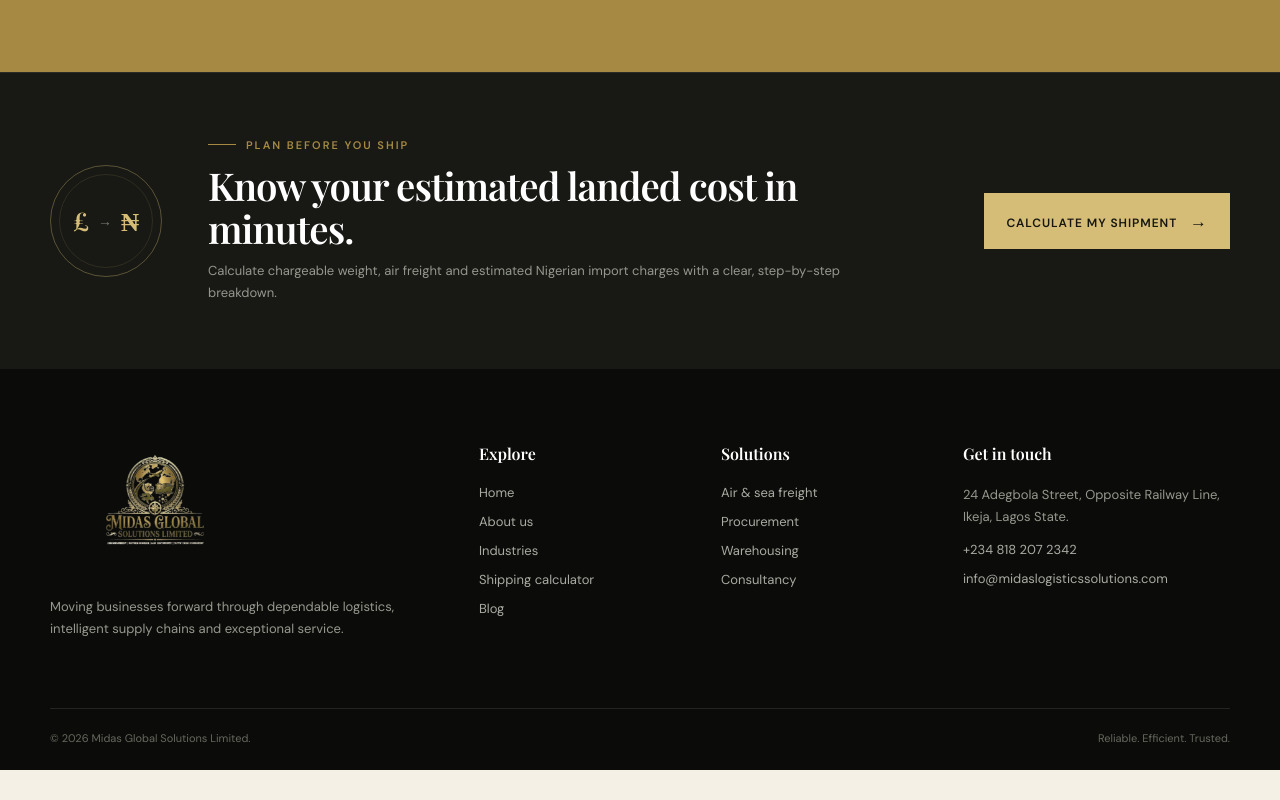
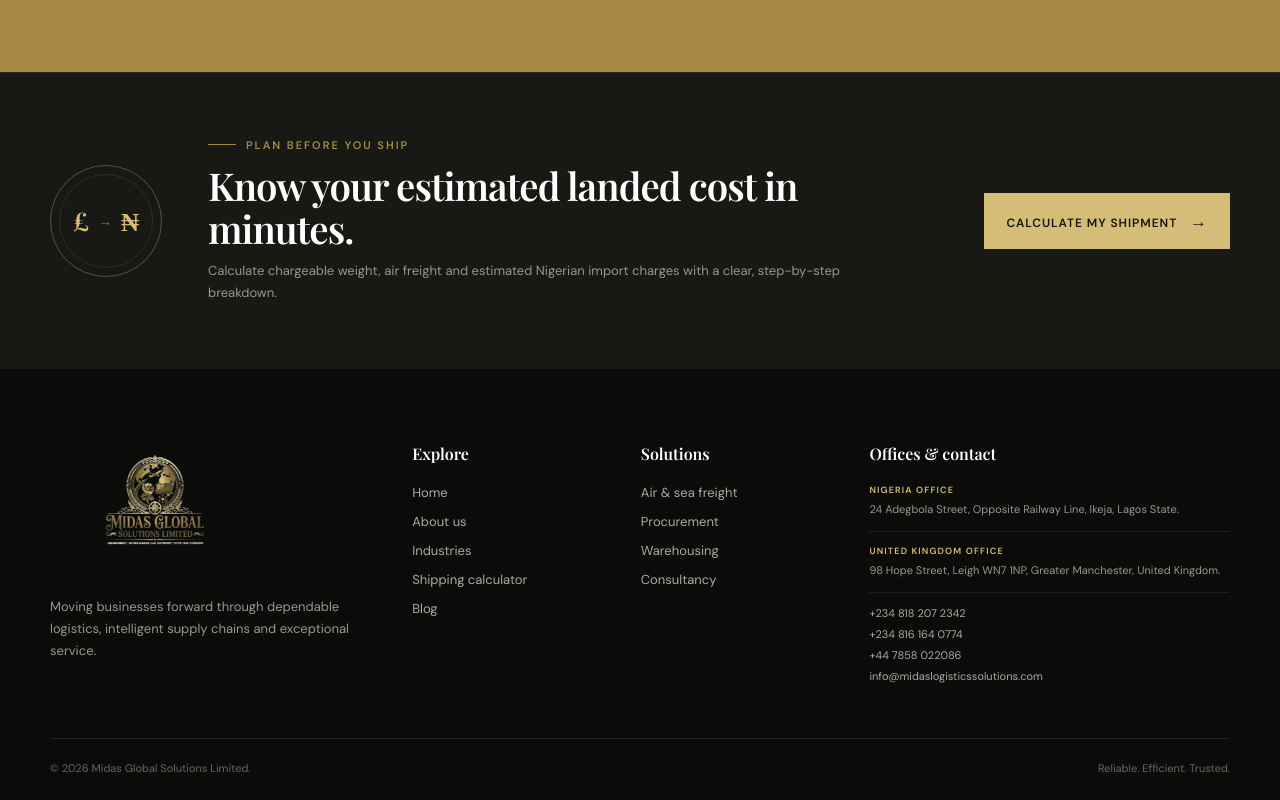
Before and after one commit to Zijela-ICT/midas, a React (Vite) app: page / in a window 1280 px wide. Shown: the part 2962-3762 px from the top of the page. Before the commit the page ends 3732 px from the top, so only its background shows below. Built offline with nearby package versions, Linux system fonts and the light colour scheme; a web font is replaced by a local one.

Commit message:
Add both offices and contacts to footer

```diff
--- a/src/components/Footer.tsx
+++ b/src/components/Footer.tsx
@@ -1,3 +1,18 @@
-import { navigate } from '../navigation';
-const go=(e:React.MouseEvent<HTMLAnchorElement>,p:string)=>{e.preventDefault();navigate(p)}
-export function Footer(){return <footer className="footer"><div className="container"><div className="footer-grid"><div><img className="footer-logo" src="/midas-nobg.png" alt="Midas Global Solutions Limited"/><p>Moving businesses forward through dependable logistics, intelligent supply chains and exceptional service.</p></div><div><h4>Explore</h4><div className="footer-links"><a href="/" onClick={e=>go(e,'/')}>Home</a><a href="/about" onClick={e=>go(e,'/about')}>About us</a><a href="/industries" onClick={e=>go(e,'/industries')}>Industries</a><a href="/calculator" onClick={e=>go(e,'/calculator')}>Shipping calculator</a><a href="/posts" onClick={e=>go(e,'/posts')}>Blog</a></div></div><div><h4>Solutions</h4><div className="footer-links"><a href="/services" onClick={e=>go(e,'/services')}>Air & sea freight</a><a href="/services" onClick={e=>go(e,'/services')}>Procurement</a><a href="/services" onClick={e=>go(e,'/services')}>Warehousing</a><a href="/services" onClick={e=>go(e,'/services')}>Consultancy</a></div></div><div><h4>Get in touch</h4><p>24 Adegbola Street, Opposite Railway Line, Ikeja, Lagos State.</p><div className="footer-links"><a href="tel:+2348182072342">+234 818 207 2342</a><a href="mailto:info@midaslogisticssolutions.com">info@midaslogisticssolutions.com</a></div></div></div><div className="copyright"><span>© {new Date().getFullYear()} Midas Global Solutions Limited.</span><span>Reliable. Efficient. Trusted.</span></div></div></footer>}
+import { navigate } from '../navigation'
+
+const go = (event: React.MouseEvent<HTMLAnchorElement>, path: string) => {
+  event.preventDefault()
+  navigate(path)
+}
+
+export function Footer() {
+  return <footer className="footer"><div className="container">
+    <div className="footer-grid">
+      <div><img className="footer-logo" src="/midas-nobg.png" alt="Midas Global Solutions Limited"/><p>Moving businesses forward through dependable logistics, intelligent supply chains and exceptional service.</p></div>
+      <div><h4>Explore</h4><div className="footer-links"><a href="/" onClick={event => go(event, '/')}>Home</a><a href="/about" onClick={event => go(event, '/about')}>About us</a><a href="/industries" onClick={event => go(event, '/industries')}>Industries</a><a href="/calculator" onClick={event => go(event, '/calculator')}>Shipping calculator</a><a href="/posts" onClick={event => go(event, '/posts')}>Blog</a></div></div>
+      <div><h4>Solutions</h4><div className="footer-links"><a href="/services" onClick={event => go(event, '/services')}>Air & sea freight</a><a href="/services" onClick={event => go(event, '/services')}>Procurement</a><a href="/services" onClick={event => go(event, '/services')}>Warehousing</a><a href="/services" onClick={event => go(event, '/services')}>Consultancy</a></div></div>
+      <div className="footer-contact"><h4>Offices & contact</h4><div className="footer-office"><b>Nigeria office</b><p>24 Adegbola Street, Opposite Railway Line, Ikeja, Lagos State.</p></div><div className="footer-office"><b>United Kingdom office</b><p>98 Hope Street, Leigh WN7 1NP, Greater Manchester, United Kingdom.</p></div><div className="footer-links footer-contact-links"><a href="tel:+2348182072342">+234 818 207 2342</a><a href="tel:+2348161640774">+234 816 164 0774</a><a href="tel:+447858022086">+44 7858 022086</a><a href="mailto:info@midaslogisticssolutions.com">info@midaslogisticssolutions.com</a></div></div>
+    </div>
+    <div className="copyright"><span>© {new Date().getFullYear()} Midas Global Solutions Limited.</span><span>Reliable. Efficient. Trusted.</span></div>
+  </div></footer>
+}
```
Also changed, not shown: src/App.css.
